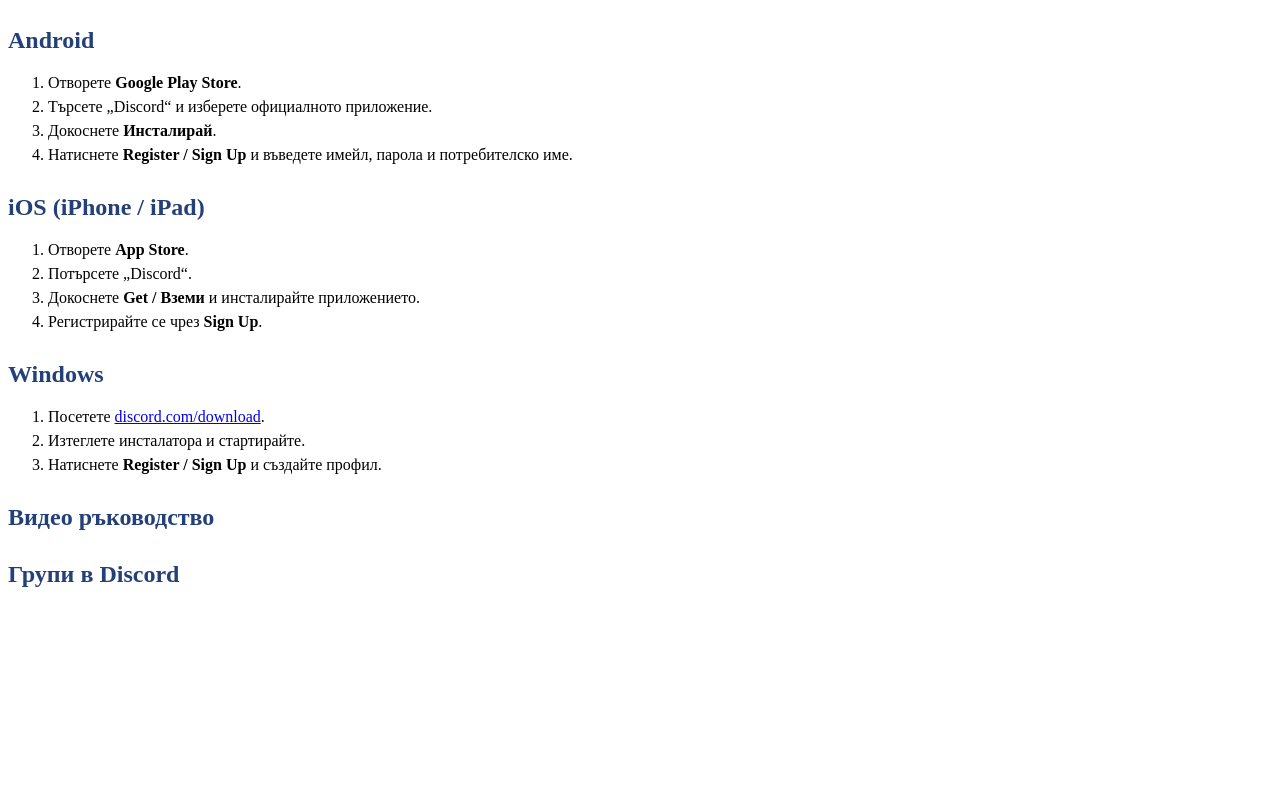
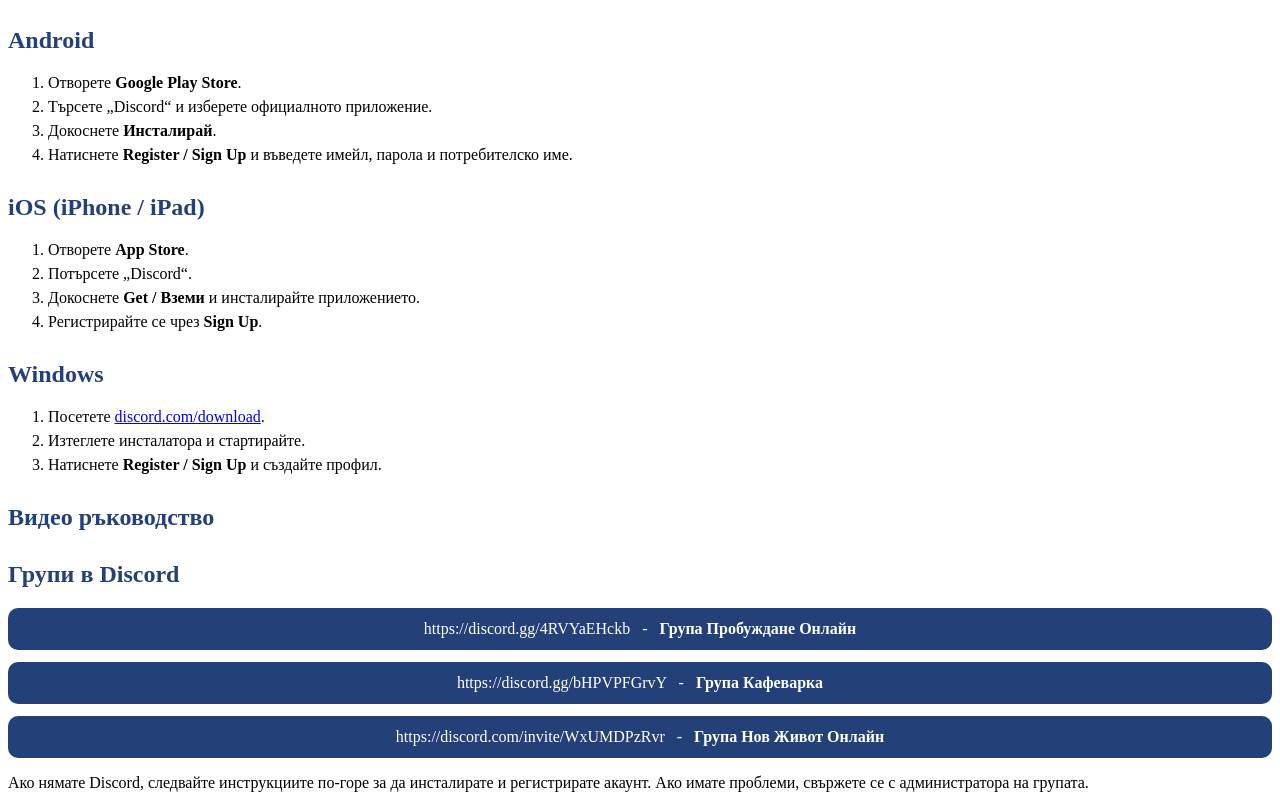
Before and after one commit to aa-online-meetings-bg/aa-online-meetings-bg.github.io, a plain HTML site: page index.html in a window 1280 px wide. Shown: the part 273-1081 px from the top of the page. Before the commit the page ends 889 px from the top, so only its background shows below. Drawn offline with Linux system fonts and the light colour scheme; grey boxes are pictures that could not be loaded.

Commit message:
added links to groups

```diff
--- a/index.html
+++ b/index.html
@@ -63,4 +63,10 @@
 <section>
 <h2>Групи в Discord</h2>
 <div class="links">
+<a class="link-btn" href="https://discord.gg/4RVYaEHckb" target="_blank" rel="noopener">https://discord.gg/4RVYaEHckb &nbsp; - &nbsp; <strong>Група Пробуждане Онлайн</strong></a>
+<a class="link-btn" href="https://discord.gg/bHPVPFGrvY" target="_blank" rel="noopener">https://discord.gg/bHPVPFGrvY &nbsp; - &nbsp; <strong>Група Кафеварка</strong></a>
+<a class="link-btn" href="https://discord.com/invite/WxUMDPzRvr" target="_blank" rel="noopener">https://discord.com/invite/WxUMDPzRvr &nbsp; - &nbsp; <strong>Група Нов Живот Онлайн</strong></a>
+</div>
+<p class="small">Ако нямате Discord, следвайте инструкциите по-горе за да инсталирате и регистрирате акаунт. Ако имате проблеми, свържете се с администратора на групата.</p>
+</div>
 </html>
```
